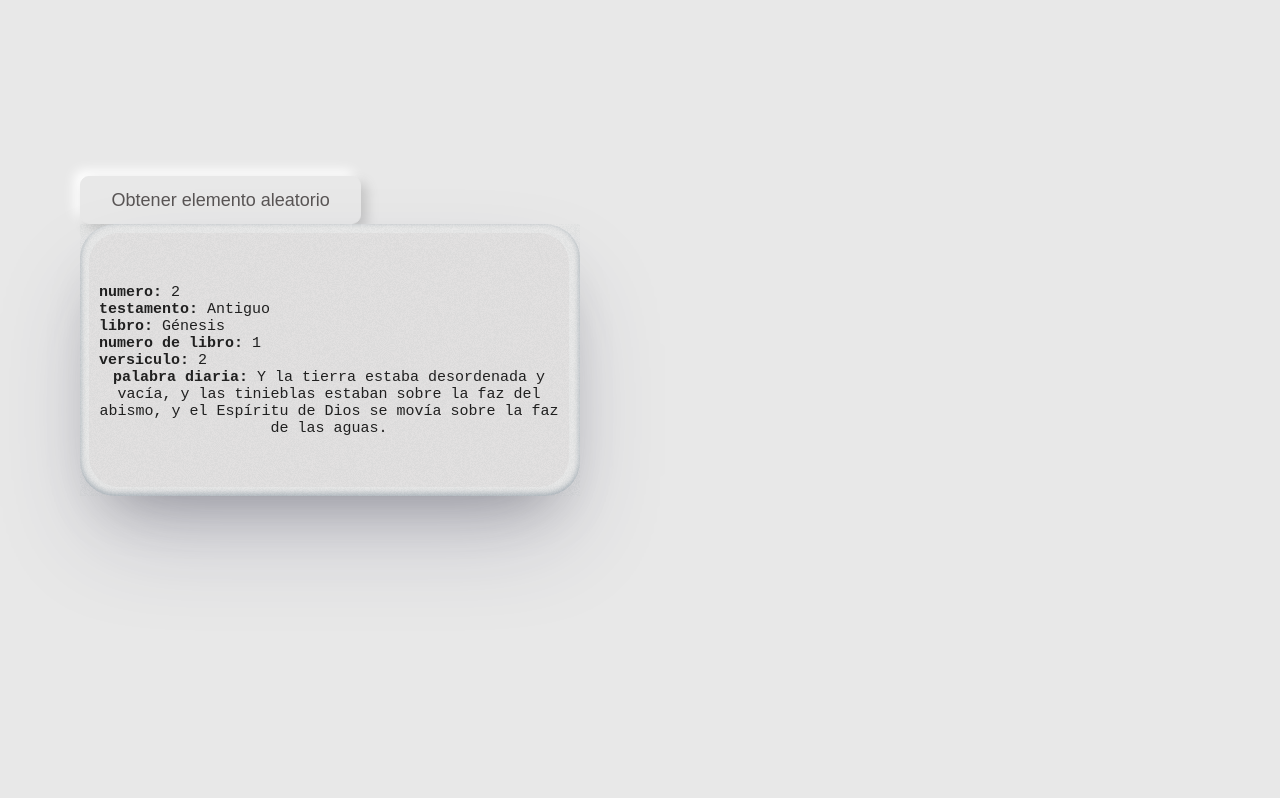
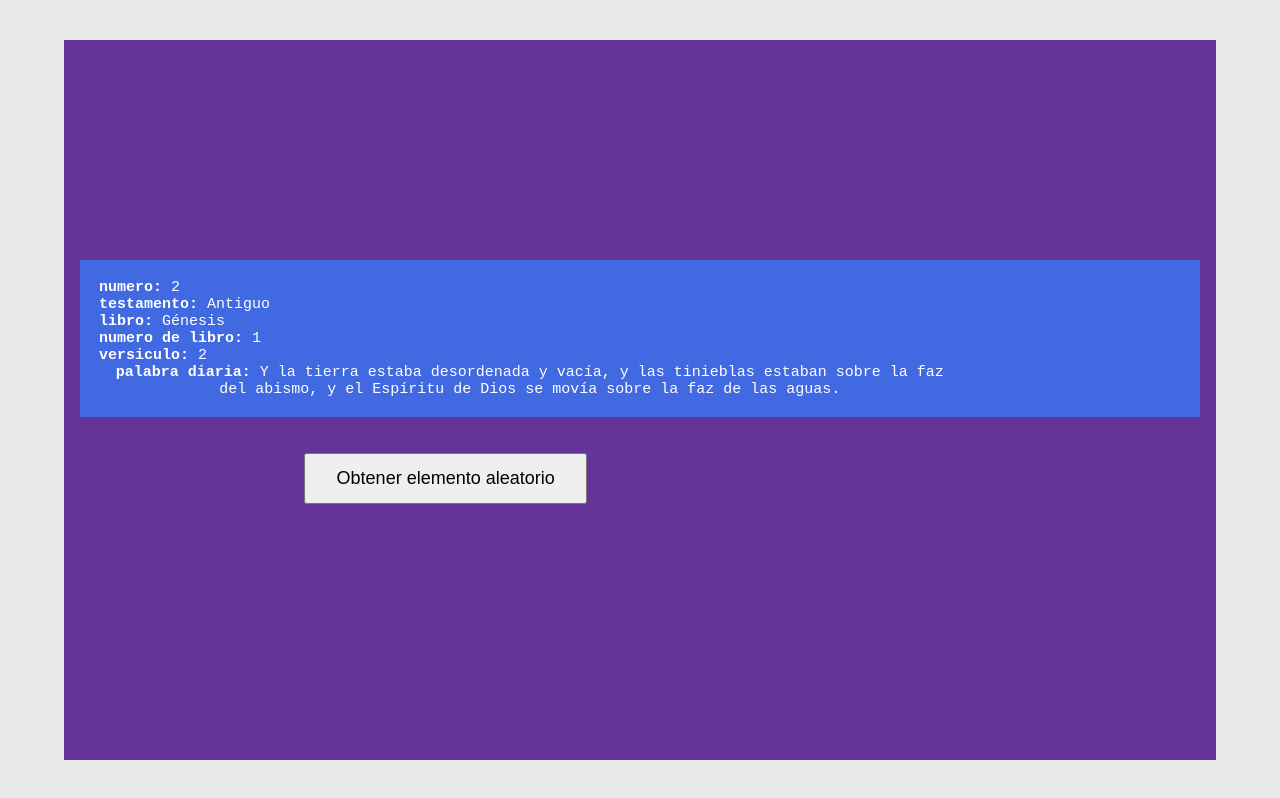
Before and after one commit to kevinok124/palabra-diaria, a React (Create React App) app in the folder frontend/: page / in a window 1280 px wide. Built offline with nearby package versions, Linux system fonts and the light colour scheme.

Commit message:
arreglo card

```diff
--- a/frontend/src/components/button.css
+++ b/frontend/src/components/button.css
@@ -1,19 +1,21 @@
 /* BUTTON */
 
 button {
-    color: #595555;
+    /* color: #595555; */
     padding: 0.7em 1.7em;
     font-size: 18px;
-    border-radius: 0.5em;
-    background: #e8e8e8;
+    /* border-radius: 0.5em; */
+    /* background: #e8e8e8; */
     cursor: pointer;
-    border: 1px solid #e8e8e8;
+
     transition: all 0.3s;
-    box-shadow: 6px 6px 12px #c5c5c5, -6px -6px 12px #ffffff;
 
+    margin: 2em auto;
+    margin-left: 20%;
+    margin-right: 20%;
   }
 
   button:active {
-    color: #666;
-    box-shadow: inset 4px 4px 12px #c5c5c5, inset -4px -4px 12px #ffffff;
+    color: #f86b6b;
+
   }
--- a/frontend/src/components/card.css
+++ b/frontend/src/components/card.css
@@ -1,14 +1,14 @@
 /* CARD */
 .card {
-    width: 500px;
-    --bg: #e8e8e8;
+    width: 100%;
+    /* --bg: #e8e8e8;
     --contrast: #e2e0e0;
-    --grey: #93a1a1;
+    --grey: #93a1a1; */
     position: relative;
     padding: 9px;
-    background-color: var(--bg);
-    border-radius: 35px;
-    box-shadow: rgba(50, 50, 93, 0.25) 0px 50px 100px -20px, rgba(0, 0, 0, 0.3) 0px 30px 60px -30px, rgba(10, 37, 64, 0.35) 0px -2px 6px 0px inset;
+    /* background-color: var(--bg); */
+    background: royalblue;
+
 
   }
 
@@ -16,8 +16,7 @@
     position: absolute;
     inset: 0;
     pointer-events: none;
-    background: repeating-conic-gradient(var(--bg) 0.0000001%, var(--grey) 0.000104%) 60% 60%/600% 600%;
-    filter: opacity(10%) contrast(105%);
+
   }
 
   .card-inner {
@@ -29,14 +28,14 @@
     align-items: start;
     padding: 10px;
     overflow: hidden;
-    width: 480px;
-    height: 254px;
-    background-color: var(--contrast);
-    border-radius: 30px;
+    width: 80%;
+    height: auto;
+    /* background-color: var(--contrast); */
+
     /* Content style */
     font-size: 15px;
     font-weight: 100;
-    color: #0e0d0d;
+    color: #ffffff;
     text-align: center;
     font-family: monospace;
 
--- a/frontend/src/components/randomItemPicker.js
+++ b/frontend/src/components/randomItemPicker.js
@@ -27,9 +27,7 @@ const RandomItemPicker = () => {
 
   return (
     <div>
-      <button onClick={seleccionarElementoAleatorio}>
-        Obtener elemento aleatorio
-      </button>
+
       {randomItem && (
         <div>
           <div className="card">
@@ -65,6 +63,11 @@ const RandomItemPicker = () => {
           </div>
         </div>
       )}
+
+      <button onClick={seleccionarElementoAleatorio}>
+        Obtener elemento aleatorio
+      </button>
+
     </div>
   );
 };
--- a/frontend/src/index.css
+++ b/frontend/src/index.css
@@ -31,8 +31,12 @@ body {
 
 .contenedor{
   width: 90vw;
-  height: 60vh;
-  border: 5px rgb(59, 54, 54) solid;
+  height: 90vh;
+  background: rebeccapurple;
+
+  display: flex;
+  align-items: center;
+  justify-content: center;
   padding: 1em;
   border: 10px;
 }
```
